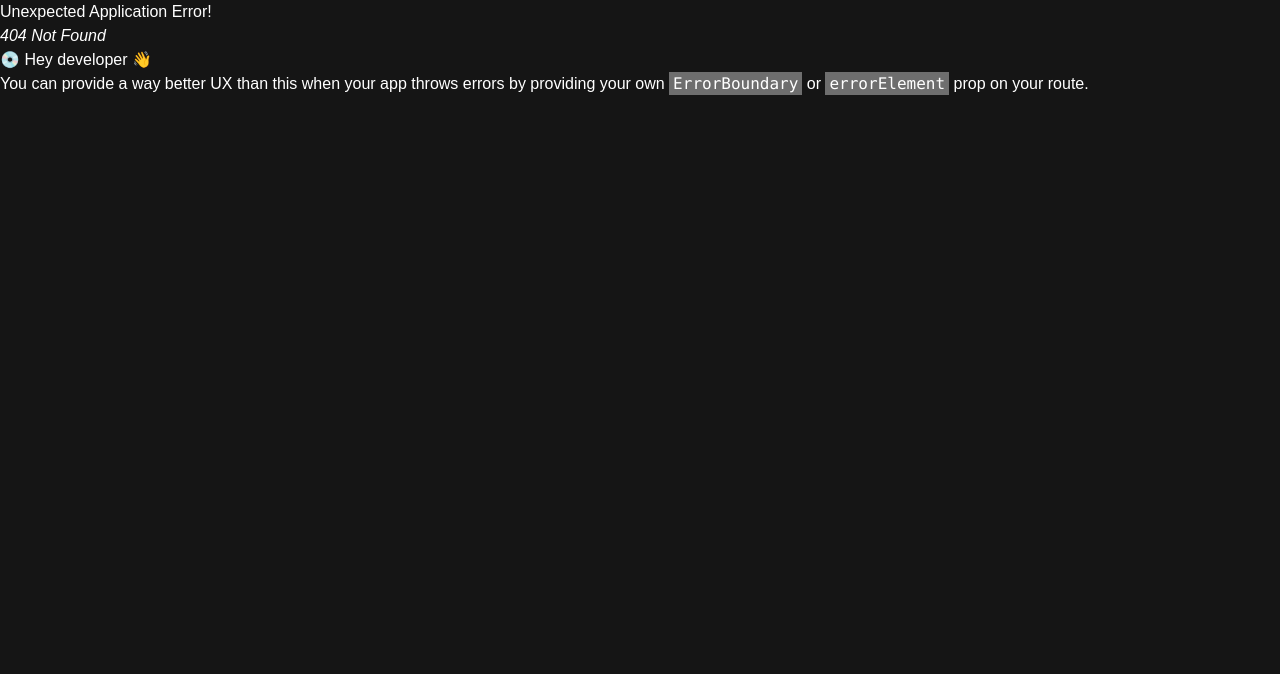
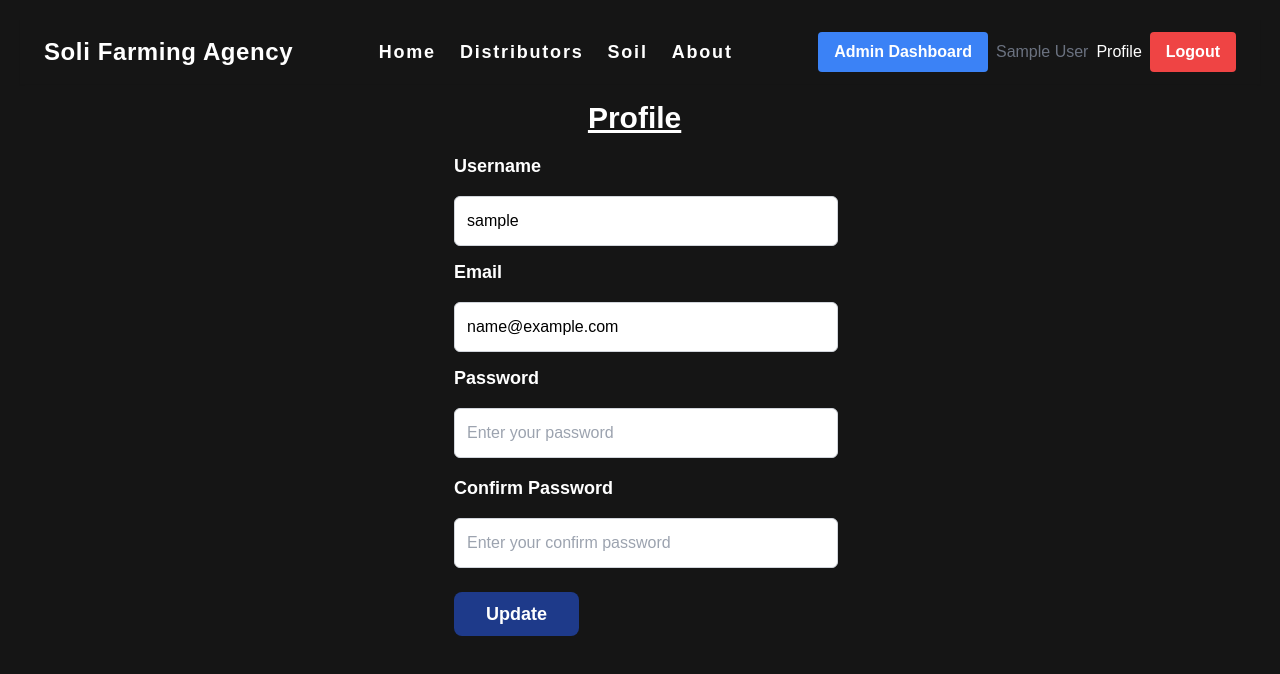
Before and after one commit to Naveenvk29/Soli_Agency, a React (Vite) app in the folder client/: page /profile in a window 1280 px wide. Before the commit this address had no page. Shown: the top 674 px of the page. Built offline with nearby package versions, Linux system fonts and the light colour scheme; sample sign-in values are in the browser's storage.

Commit message:
added profile Page

```diff
--- a/client/src/main.jsx
+++ b/client/src/main.jsx
@@ -1,4 +1,3 @@
-import { StrictMode } from "react";
 import { createRoot } from "react-dom/client";
 import App from "./App.jsx";
 import "./index.css";
@@ -15,11 +14,26 @@ import {
 
 import Login from "./pages/Auth/Login.jsx";
 import Register from "./pages/Auth/Register.jsx";
+import PrivateRoutes from "./pages/User/PrivateRoutes.jsx";
+import Profile from "./pages/User/Profile.jsx";
+
+import Home from "./pages/Home/Home.jsx";
+import Distributores from "./pages/Distributors/Distributores.jsx";
+import Soil from "./pages/Soil/Soil.jsx";
+
 const router = createBrowserRouter(
   createRoutesFromElements(
-    <Route path="/" element={<App />}>
+    <Route path="" element={<App />}>
+      <Route path="/" element={<Home />} />
+      <Route path="/distributors" element={<Distributores />} />
+      <Route path="/soil" element={<Soil />} />
+
       <Route path="/login" element={<Login />} />
       <Route path="/register" element={<Register />} />
+
+      <Route path="" element={<PrivateRoutes />}>
+        <Route path="/profile" element={<Profile />} />
+      </Route>
     </Route>
   )
 );
--- /dev/null
+++ b/client/src/pages/Distributors/Distributores.jsx
@@ -0,0 +1,7 @@
+import React from "react";
+
+const Distributores = () => {
+  return <div>Distributores</div>;
+};
+
+export default Distributores;
--- /dev/null
+++ b/client/src/pages/Home/Home.jsx
@@ -0,0 +1,7 @@
+import React from "react";
+
+const Home = () => {
+  return <div>Home</div>;
+};
+
+export default Home;
--- a/client/src/pages/Home/Navigation.jsx
+++ b/client/src/pages/Home/Navigation.jsx
@@ -32,7 +32,10 @@ const Navigation = () => {
 
       <div className="flex  space-x-6">
         {["Home", "distributors", "soil", "about"].map((e, i) => (
-          <Link key={i} to={`/${e}`}>
+          <Link
+            key={i}
+            to={e.toLowerCase() === "home" ? "/" : `/${e.toLowerCase()}`}
+          >
             <h2 className="text-lg font-bold tracking-widest capitalize hover:underline">
               {e}
             </h2>
@@ -40,17 +43,16 @@ const Navigation = () => {
         ))}
       </div>
 
-      {userInfo?.role === "admin" && (
-        <Link to="/admin/dashboard">
-          <button className="bg-blue-500 hover:bg-blue-700 text-white font-bold py-2 px-4 rounded">
-            Admin Dashboard
-          </button>
-        </Link>
-      )}
-
       <div className="flex items-center space-x-4">
         {userInfo ? (
           <div className="flex items-center space-x-2">
+            {userInfo?.role === "admin" && (
+              <Link to="/admin/dashboard">
+                <button className="bg-blue-500 hover:bg-blue-700 text-white font-bold py-2 px-4 rounded">
+                  Admin Dashboard
+                </button>
+              </Link>
+            )}
             <span className="text-gray-500">{userInfo.name}</span>
             <Link to="/profile" className="hover:underline">
               Profile
--- /dev/null
+++ b/client/src/pages/Soil/Soil.jsx
@@ -0,0 +1,7 @@
+import React from "react";
+
+const Soil = () => {
+  return <div>Soil</div>;
+};
+
+export default Soil;
--- /dev/null
+++ b/client/src/pages/User/PrivateRoutes.jsx
@@ -0,0 +1,8 @@
+import { useSelector } from "react-redux";
+import { Outlet, Navigate } from "react-router-dom";
+const PrivateRoutes = () => {
+  const { userInfo } = useSelector((state) => state.auth);
+  return userInfo ? <Outlet /> : <Navigate to="/login" replace />;
+};
+
+export default PrivateRoutes;
--- /dev/null
+++ b/client/src/pages/User/Profile.jsx
@@ -0,0 +1,113 @@
+import { useUpdateUserProfileMutation } from "../../redux/api/userApi";
+import { setCredentials } from "../../redux/features/authSlice";
+import { useEffect, useState } from "react";
+import { useSelector, useDispatch } from "react-redux";
+import { toast } from "react-toastify";
+import Loader from "../../components/Loader";
+
+const Profile = () => {
+  const [username, setUsername] = useState("");
+  const [email, setEmail] = useState("");
+  const [password, setPassword] = useState("");
+  const [confirmPassword, setConfirmPassword] = useState("");
+
+  const { userInfo } = useSelector((state) => state.auth);
+  const dispatch = useDispatch();
+
+  const [updateUserProfile, { isLoading }] = useUpdateUserProfileMutation();
+
+  useEffect(() => {
+    if (userInfo) {
+      setUsername(userInfo.username);
+      setEmail(userInfo.email);
+    }
+  }, [userInfo, setUsername, setEmail]);
+
+  const handleSubmit = async (e) => {
+    e.preventDefault();
+    if (password !== confirmPassword) {
+      toast.error("Passwords do not match!");
+      return;
+    }
+    try {
+      const updatedUser = await updateUserProfile({
+        username,
+        email,
+        password,
+      }).unwrap();
+      toast.success("Profile updated successfully!");
+      dispatch(setCredentials({ ...updatedUser }));
+    } catch (error) {
+      console.error(error);
+      toast.error("Failed to update profile!");
+    }
+  };
+
+  return (
+    <div className="w-[60%] ml-[35%]">
+      <div className="w-full h-full">
+        <h1 className="text-3xl font-bold my-4 ml-[18%] underline">Profile</h1>
+        {isLoading && <Loader />} {/* Display Loader while updating */}
+        <form onSubmit={handleSubmit}>
+          <div className="my-3 flex flex-col">
+            <label className="text-lg font-semibold mb-4">Username</label>
+            <input
+              type="text"
+              placeholder="Enter your username"
+              className="w-[30vw] text-black font-medium outline-none border border-gray-300 p-3 rounded-md"
+              value={username}
+              onChange={(e) => setUsername(e.target.value)}
+            />
+          </div>
+
+          <div className="my-3 flex flex-col">
+            <label className="text-lg font-semibold mb-4">Email</label>
+            <input
+              type="email"
+              placeholder="Enter your email"
+              className="w-[30vw] text-black font-medium outline-none border border-gray-300 p-3 rounded-md"
+              value={email}
+              onChange={(e) => setEmail(e.target.value)}
+            />
+          </div>
+
+          <div className="my-3 flex flex-col">
+            <label className="text-lg font-semibold mb-4">Password</label>
+            <input
+              type="password"
+              placeholder="Enter your password"
+              className="w-[30vw] text-black font-medium outline-none border border-gray-300 p-3 rounded-md"
+              value={password}
+              onChange={(e) => setPassword(e.target.value)}
+            />
+          </div>
+
+          <div className="my-4 flex flex-col">
+            <label className="text-lg font-semibold mb-4">
+              Confirm Password
+            </label>
+            <input
+              type="password"
+              placeholder="Enter your confirm password"
+              className="w-[30vw] text-black font-medium outline-none border border-gray-300 p-3 rounded-md"
+              value={confirmPassword}
+              onChange={(e) => setConfirmPassword(e.target.value)}
+            />
+          </div>
+
+          <button
+            type="submit"
+            disabled={isLoading}
+            className={`bg-blue-900 text-lg font-semibold px-8 py-2 my-2 hover:bg-blue-700 rounded-lg ${
+              isLoading ? "opacity-50 cursor-not-allowed" : ""
+            }`}
+          >
+            {isLoading ? "Updating..." : "Update"}
+          </button>
+        </form>
+      </div>
+    </div>
+  );
+};
+
+export default Profile;
```
